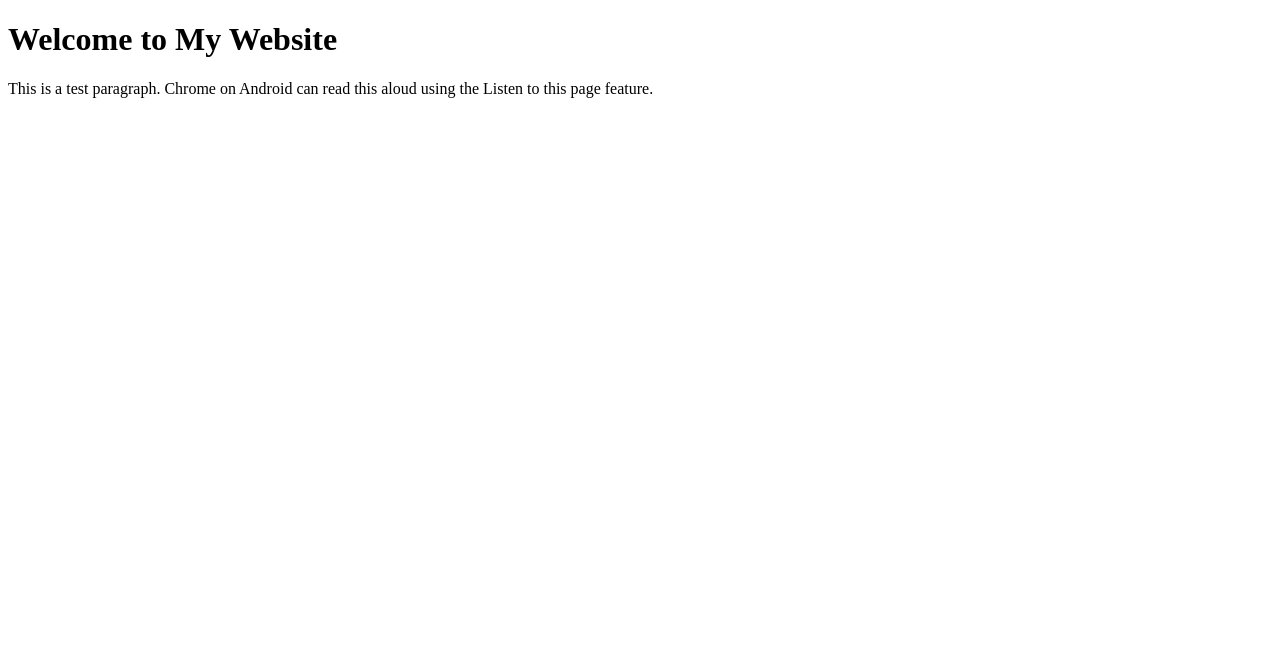
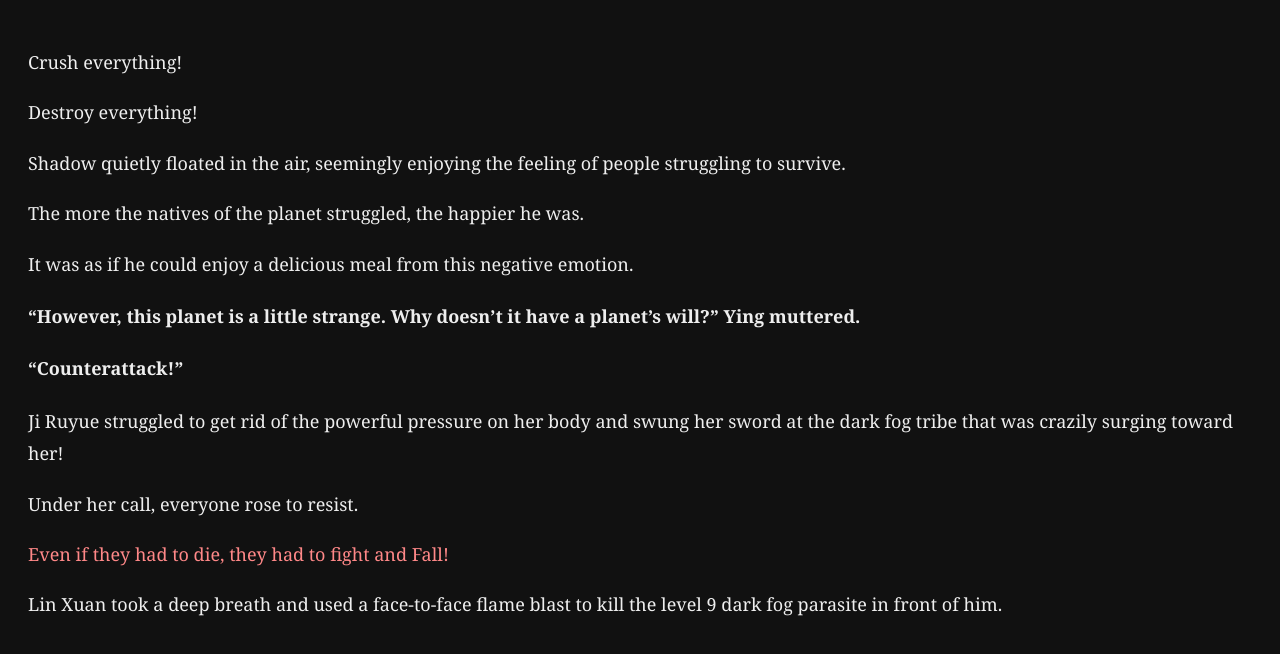
Before and after one commit to touhid-fz/my-website, a plain HTML site: page index.html in a window 1280 px wide. Drawn offline with Linux system fonts and the light colour scheme.

Commit message:
Add files via upload

```diff
--- a/index.html
+++ b/index.html
@@ -2,10 +2,52 @@
 <html lang="en">
 <head>
   <meta charset="UTF-8">
-  <title>Test Page</title>
+  <meta name="viewport" content="width=device-width, initial-scale=1">
+  <title>Light Novel Chapter</title>
+  <style>
+    body {
+      background-color: #111;
+      color: #eee;
+      font-family: 'Georgia', serif;
+      padding: 20px;
+      line-height: 1.8;
+      font-size: 18px;
+    }
+    .dialogue {
+      margin: 20px 0;
+      font-weight: bold;
+    }
+    .action {
+      margin: 20px 0;
+      font-style: italic;
+    }
+    .highlight {
+      color: #f88;
+    }
+  </style>
 </head>
 <body>
-  <h1>Welcome to My Website</h1>
-  <p>This is a test paragraph. Chrome on Android can read this aloud using the Listen to this page feature.</p>
+
+  <p>Crush everything!</p>
+  <p>Destroy everything!</p>
+
+  <p>Shadow quietly floated in the air, seemingly enjoying the feeling of people struggling to survive.</p>
+
+  <p>The more the natives of the planet struggled, the happier he was.</p>
+
+  <p>It was as if he could enjoy a delicious meal from this negative emotion.</p>
+
+  <p class="dialogue">“However, this planet is a little strange. Why doesn’t it have a planet’s will?” Ying muttered.</p>
+
+  <p class="dialogue">“Counterattack!”</p>
+
+  <p>Ji Ruyue struggled to get rid of the powerful pressure on her body and swung her sword at the dark fog tribe that was crazily surging toward her!</p>
+
+  <p>Under her call, everyone rose to resist.</p>
+
+  <p class="highlight">Even if they had to die, they had to fight and Fall!</p>
+
+  <p>Lin Xuan took a deep breath and used a face-to-face flame blast to kill the level 9 dark fog parasite in front of him.</p>
+
 </body>
 </html>
```
